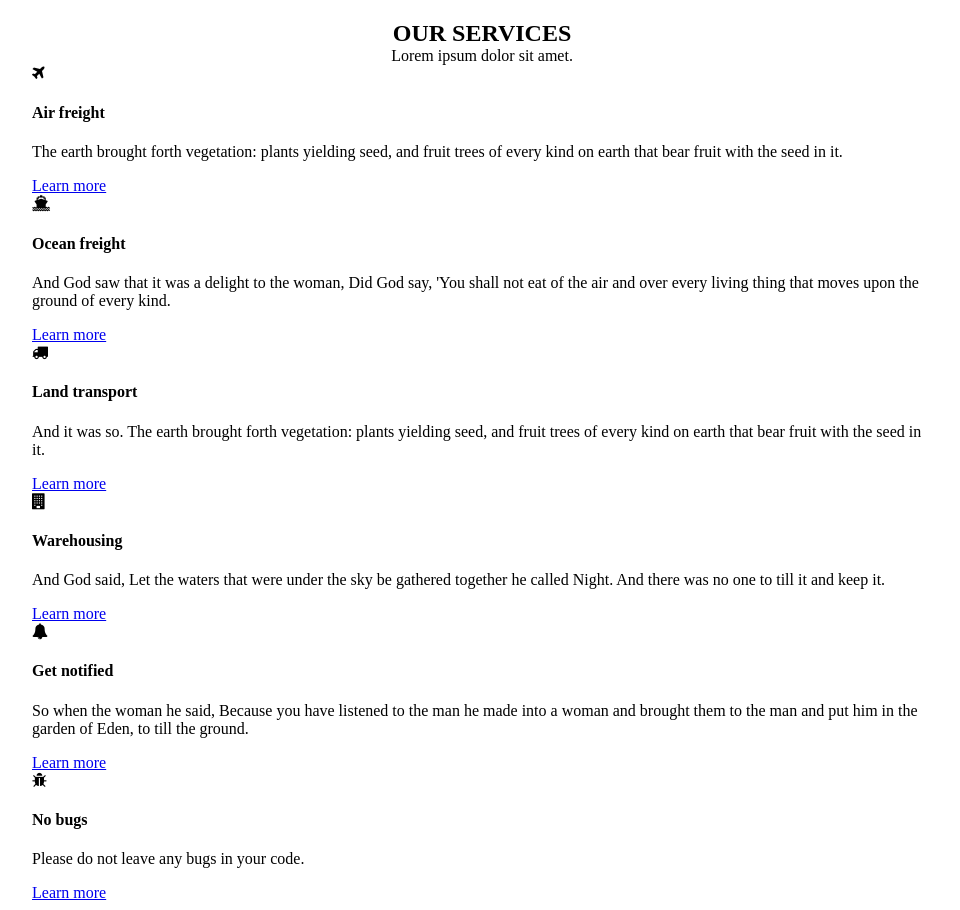
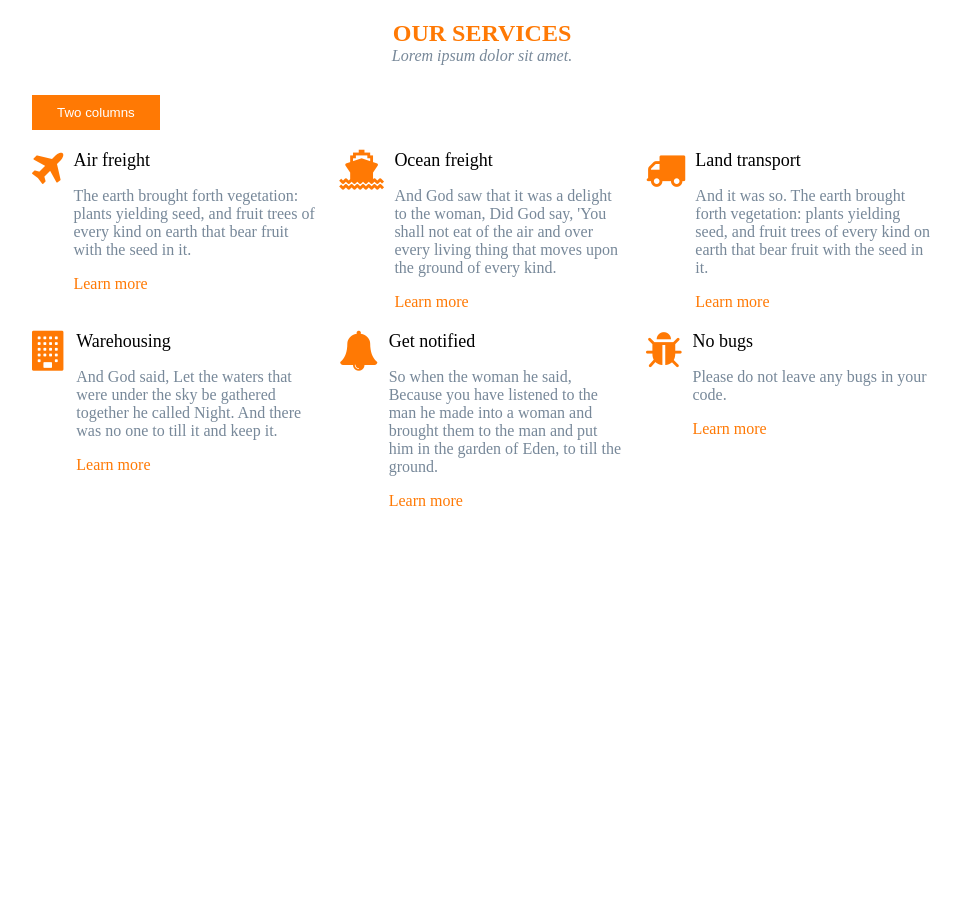
Before and after one commit to MantvydasDirgincius/React-Savarankiskas, a React (Create React App) app: page / in a window 1280 px wide. Shown: the whole page, without its empty margins (158-1118 px from the left). After the commit the page ends 800 px from the top, so only its background shows below. Built offline with nearby package versions, Linux system fonts and the light colour scheme.

Commit message:
all done

```diff
--- a/src/App.css
+++ b/src/App.css
@@ -4,10 +4,51 @@
 }
 .sectionTitle {
   text-align: center;
+  margin-bottom: 30px;
 }
 .title {
   margin-bottom: 0;
+  color: rgb(255, 121, 4);
 }
 .subtitle {
   margin: 0;
+  color: lightslategray;
 }
+.grid {
+  display: grid;
+  grid-template-columns: 1fr 1fr 1fr;
+  gap: 20px;
+}
+.grid2 {
+  display: grid;
+  grid-template-columns: 1fr 1fr;
+  gap: 20px;
+}
+.card {
+  display: flex;
+  gap: 10px;
+}
+.icon {
+  color: rgb(255, 121, 4);
+  font-size: 40px;
+}
+
+.cardTitle {
+  margin: 0;
+  font-size: large;
+  font-weight: 500;
+}
+.cardSubtitle {
+  color: lightslategray;
+}
+.learnMore {
+  color: rgb(255, 121, 4);
+  text-decoration: none;
+}
+.btn {
+  background-color: rgb(255, 121, 4);
+  border: none;
+  color: white;
+  padding: 10px 25px;
+  margin-bottom: 20px;
+}
--- a/src/components/Section/SectionTitle.jsx
+++ b/src/components/Section/SectionTitle.jsx
@@ -2,7 +2,9 @@ export default function SectionTitle({ title, subtitle }) {
   return (
     <div className='sectionTitle'>
       <h1 className='title'>{title}</h1>
-      <p className='subtitle'>{subtitle}</p>
+      <p className='subtitle'>
+        <i>{subtitle}</i>
+      </p>
     </div>
   );
 }
--- a/src/components/Section/ServiceCard.jsx
+++ b/src/components/Section/ServiceCard.jsx
@@ -7,7 +7,9 @@ export default function ServicesCard({ title, subtitle, icon }) {
       <div className='cardInfo'>
         <h4 className='cardTitle'>{title}</h4>
         <p className='cardSubtitle'>{subtitle}</p>
-        <a href='#'>Learn more</a>
+        <a href='#' className='learnMore'>
+          Learn more
+        </a>
       </div>
     </div>
   );
--- a/src/components/Section/ServicesList.jsx
+++ b/src/components/Section/ServicesList.jsx
@@ -2,7 +2,7 @@ import { useEffect, useState } from 'react';
 
 import ServicesCard from './ServiceCard';
 
-export default function ServicesCardServisesList() {
+export default function ServicesCardServisesList({ classGrid }) {
   const [data, setData] = useState([]);
 
   async function getServices() {
@@ -16,7 +16,7 @@ export default function ServicesCardServisesList() {
   }, []);
 
   return (
-    <div className='grid'>
+    <div className={classGrid}>
       {data.map((card) => {
         return (
           <ServicesCard key={card.id} title={card.title} subtitle={card.summary} icon={card.icon} />
--- a/src/components/Section/ServicesSection.jsx
+++ b/src/components/Section/ServicesSection.jsx
@@ -1,12 +1,25 @@
+import { useState } from 'react';
 import SectionTitle from './SectionTitle';
 import ServisesList from './ServicesList';
 
 export default function ServicesSection() {
+  const [buttonText, setButtonText] = useState('Two columns');
+
+  function changeText() {
+    return buttonText === 'Two columns'
+      ? setButtonText('Three columns')
+      : setButtonText('Two columns');
+  }
   return (
     <section className='container'>
       <SectionTitle title='OUR SERVICES' subtitle='Lorem ipsum dolor sit amet.' />
 
-      <ServisesList />
+      <button className='btn' onClick={changeText}>
+        {' '}
+        {buttonText}
+      </button>
+
+      <ServisesList classGrid={buttonText === 'Two columns' ? 'grid' : 'grid2'} />
     </section>
   );
 }
```
